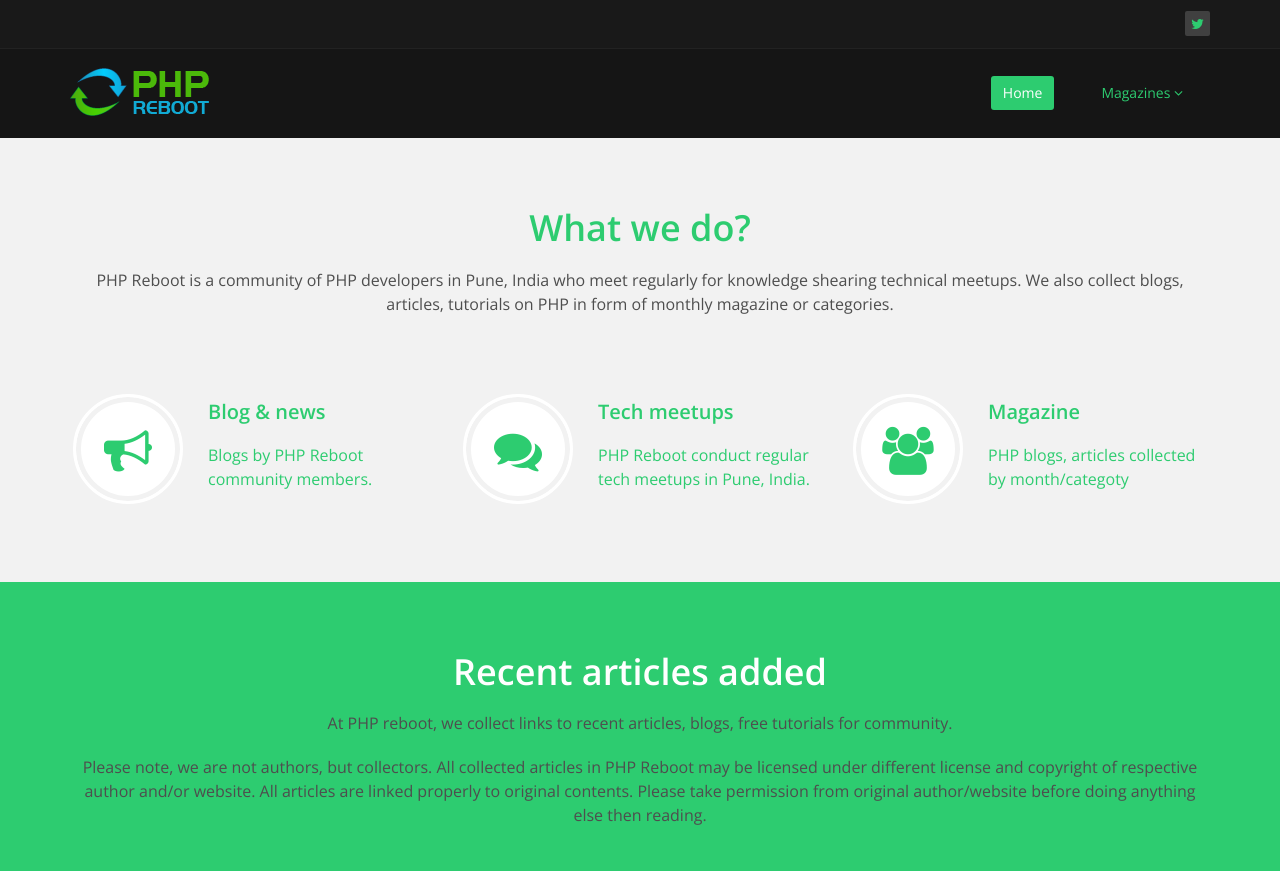
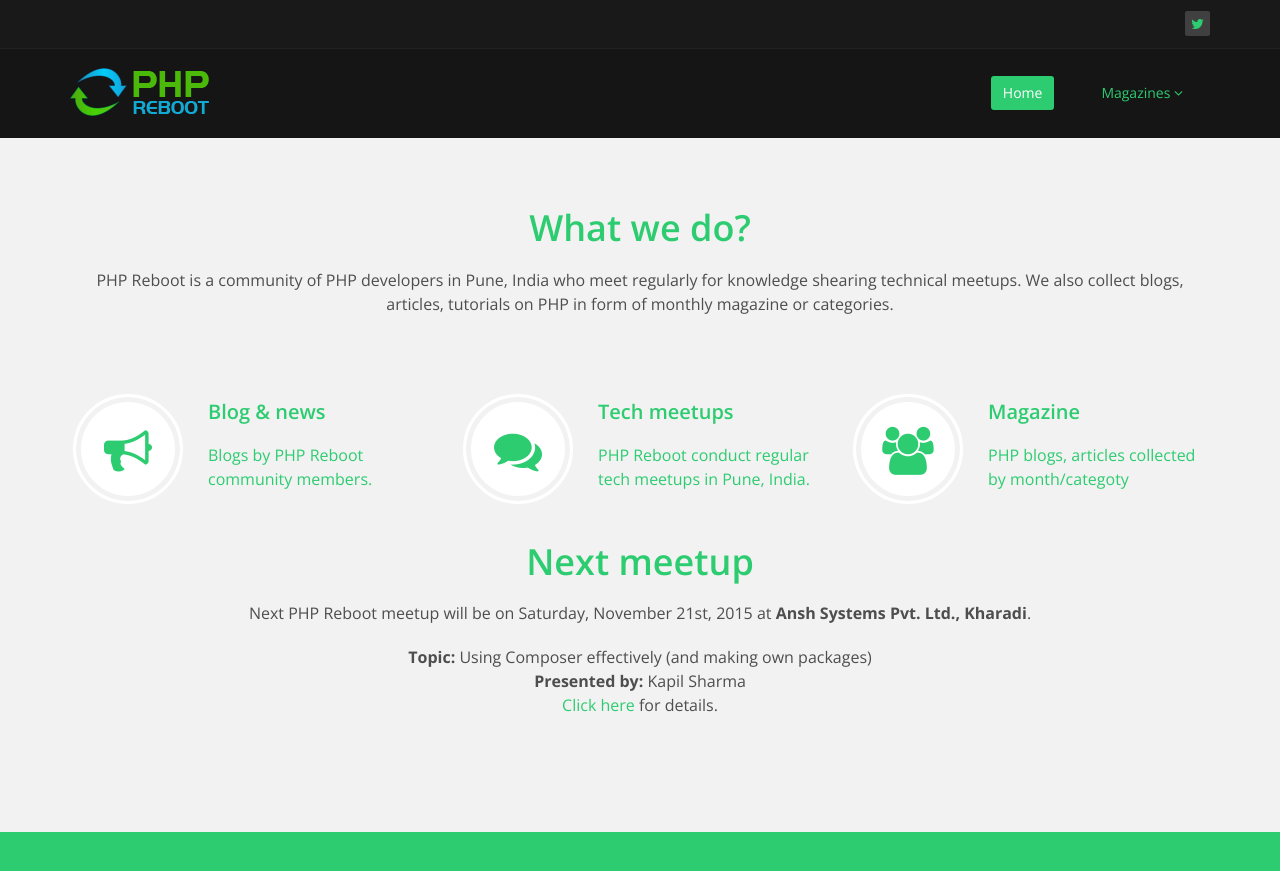
Before and after one commit to phpreboot/phpreboot.github.io, a Jekyll site: the page built from index.md, in a window 1280 px wide and 900 px high. Shown: the top 871 px of the window. Built offline with Jekyll 4.4.1, drawn with Linux system fonts in a browser that asks for light colours.

Commit message:
Removed unused months form menu & added next meetup

```diff
--- a/_includes/header.html
+++ b/_includes/header.html
@@ -43,16 +43,16 @@
                         <ul class="dropdown-menu">
                             <li><a href="{{ site.url }}m1510">October 2015</a></li>
                             <li><a href="{{ site.url }}m1509">September 2015</a></li>
-                            <li><a href="{{ site.url }}m1508">August 2015</a></li>
-                            <li><a href="{{ site.url }}m1507">July 2015</a></li>
+                            <!--li><a href="{{ site.url }}m1508">August 2015</a></li>
+                            <li><a href="{{ site.url }}m1507">July 2015</a></li-->
                             <li><a href="{{ site.url }}m1506">June 2015</a></li>
-                            <li><a href="{{ site.url }}m1505">May 2015</a></li>
+                            <!--li><a href="{{ site.url }}m1505">May 2015</a></-li>
                             <li><a href="{{ site.url }}m1504">April 2015</a></li>
                             <li><a href="{{ site.url }}m1503">March 2015</a></li>
                             <li><a href="{{ site.url }}m1502">February 2015</a></li>
                             <li><a href="{{ site.url }}m1501">January 2015</a></li>
                             <li><a href="{{ site.url }}m1412">December 2014</a></li>
-                            <li><a href="{{ site.url }}m1411">November 2014</a></li>
+                            <li><a href="{{ site.url }}m1411">November 2014</a></li-->
                             <li><a href="{{ site.url }}m1410">October 2014</a></li>
                         </ul>
                     </li>
--- a/_layouts/frontpage.html
+++ b/_layouts/frontpage.html
@@ -11,7 +11,6 @@ layout: default
                 tutorials on PHP in form of monthly magazine or categories.
             </p>
         </div>
-
         <div class="row">
             <div class="features">
                 <div class="col-md-4 col-sm-6 wow fadeInDown" data-wow-duration="1000ms" data-wow-delay="600ms">
@@ -39,6 +38,17 @@ layout: default
                 </div><!--/.col-md-4-->
             </div><!--/.services-->
         </div><!--/.row-->
+        <div class="center wow fadeInDown">
+            <h2>Next meetup</h2>
+            <p class="lead">
+                Next PHP Reboot meetup will be on Saturday, November 21st, 2015 at <strong>Ansh Systems Pvt. Ltd., Kharadi</strong>.
+            </p>
+            <p class="lead">
+                <strong>Topic:</strong> Using Composer effectively (and making own packages) <br/>
+                <strong>Presented by:</strong> Kapil Sharma<br>
+                <a href="http://www.meetup.com/PHPReboot/events/225719236/">Click here</a> for details.
+            </p>
+        </div>
     </div><!--/.container-->
 </section><!--/#feature-->
 
```
